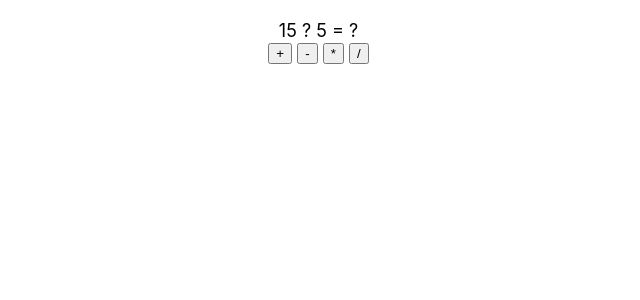
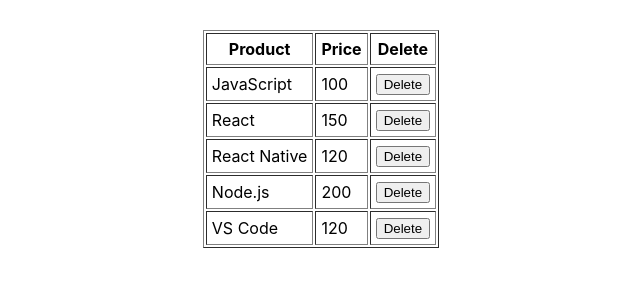
Before and after one commit to SanyaTangook/React-Projact, a React (Create React App) app: page / in a window 1280 px wide. Shown: the top 300 px of the page, without its empty margins (319-959 px from the left). Built offline with nearby package versions, Linux system fonts and the light colour scheme.

Commit message:
add refs-array.js

```diff
--- a/src/App.js
+++ b/src/App.js
@@ -1,10 +1,9 @@
 import React from "react";
-import RefsFunc from './refs-func';
-
+import RefsTable from './refs-array'
 function App() {
 	return (
 		<>
-			<RefsFunc />
+			<RefsTable />
 		</>
 	)
 }
--- /dev/null
+++ b/src/refs-array.js
@@ -0,0 +1,52 @@
+import React from "react";
+
+export default function RefsTable() {
+  const table = React.useRef();
+  const tr = React.useRef([]);
+
+  const data = [
+    ["JavaScript", 100],
+    ["React", 150],
+    ["React Native", 120],
+    ["Node.js", 200],
+    ["VS Code", 120],
+  ];
+
+  const onClickButton = (i) => {
+    const index = tr.current[i].rowIndex;
+    table.current.deleteRow(index);
+  };
+  const onMouseOverRow = (i) => {
+    tr.current[i].style.backgroundColor= 'yellow'
+  };
+  const onMouseOutRow = (i) => {
+    tr.current[i].style.backgroundColor='white'
+
+  };
+  const tableStyles = { margin:'auto',marginTop:30};
+
+  return (
+    <table ref={table} border="1" cellPadding={5} style={tableStyles}>
+      <tr>
+        <th>Product</th>
+        <th>Price</th>
+        <th>Delete </th>
+      </tr>
+      {data.map((item, i) => {
+        return (
+          <tr
+            ref={(el) => (tr.current[i] = el)}
+            onMouseOver={() => onMouseOverRow(i)}
+            onMouseOut={() => onMouseOutRow(i)}
+          >
+            <td>{item[0]}</td>
+            <td>{item[1]}</td>
+            <td>
+              <button onClick={() => onClickButton(i)}>Delete </button>
+            </td>
+          </tr>
+        );
+      })}
+    </table>
+  );
+}
```
